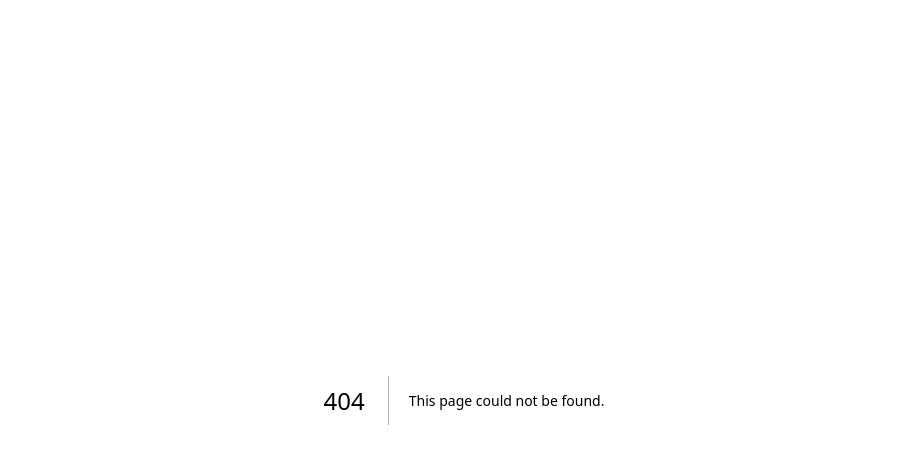
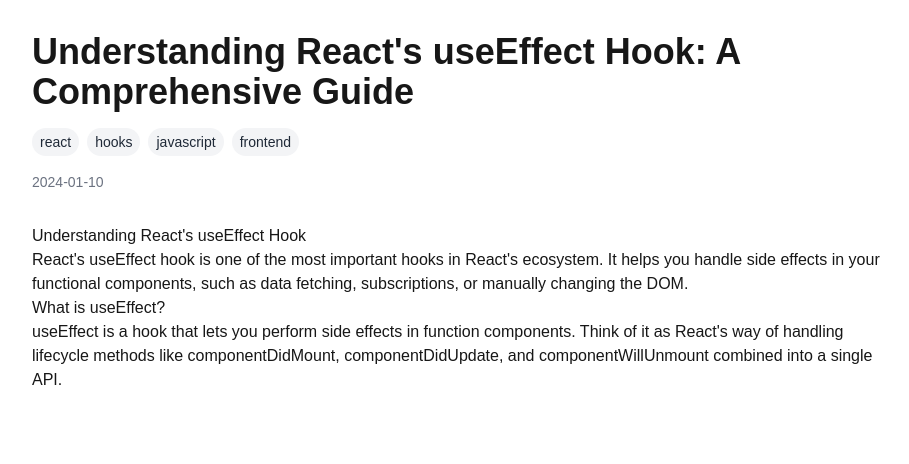
Before and after one commit to torqbit/msb, a Next.js app: page /posts/second-post in a window 1280 px wide. Before the commit this address had no page. Shown: the top 464 px of the page, without its empty margins (176-1085 px from the left). Built offline with nearby package versions, Linux system fonts and the light colour scheme.

Commit message:
added articles page on home page

```diff
--- a/package.json
+++ b/package.json
@@ -15,6 +15,7 @@
     "gray-matter": "^4.0.3",
     "lucide-react": "^0.484.0",
     "next": "14.2.23",
+    "next-mdx-remote": "^5.0.0",
     "react": "^18",
     "react-dom": "^18",
     "tailwind-merge": "^3.0.2",
--- a/src/components/portfolio/ArticleCard.tsx
+++ b/src/components/portfolio/ArticleCard.tsx
@@ -2,25 +2,30 @@
 import Link from "next/link";
 import { FC } from "react";
 
-const ArticleCard: FC<ArticleMetadata[]> = (articles) => {
+const ArticleCard: FC<{ articles: ArticleMetadata[] }> = ({ articles }) => {
   return (
-    <div className='max-w-4xl mx-auto px-4 py-8'>
-      <h1 className='text-4xl font-bold mb-8'>Blog Posts</h1>
-      <div className='space-y-8'>
+    <div className="max-w-4xl mx-auto px-4 py-8">
+      <h1 className="text-4xl font-bold mb-8">Articles</h1>
+      <div className="space-y-8">
         {articles.map((post) => (
-          <article key={post.slug} className='border rounded-lg p-6'>
+          <article key={post.slug} className="border rounded-lg p-6">
             <Link href={`/posts/${post.slug}`}>
-              <h2 className='text-2xl font-semibold mb-2'>{post.title}</h2>
+              <h2 className="text-2xl font-semibold mb-2">{post.title}</h2>
             </Link>
-            <p className='text-gray-600 mb-2'>{post.description}</p>
-            <div className='flex gap-2'>
+            <p className="text-gray-600 mb-2">{post.description}</p>
+            <div className="flex gap-2">
               {post.tags.map((tag) => (
-                <span key={tag} className='bg-gray-100 text-gray-800 px-2 py-1 rounded-full text-sm'>
+                <span
+                  key={tag}
+                  className="bg-gray-100 text-gray-800 px-2 py-1 rounded-full text-sm"
+                >
                   {tag}
                 </span>
               ))}
             </div>
-            <time className='text-sm text-gray-500 mt-2 block'>{new Date(post.date).toLocaleDateString()}</time>
+            <time className="text-sm text-gray-500 mt-2 block">
+              {post.date}
+            </time>
           </article>
         ))}
       </div>
--- a/src/lib/articles.ts
+++ b/src/lib/articles.ts
@@ -43,3 +43,15 @@
     }
   });
 }
+
+export function getArticleBySlug(slug: string) {
+  const fullPath = path.join(postsDirectory, `${slug}.md`);
+  const fileContents = fs.readFileSync(fullPath, "utf8");
+  const { data, content } = matter(fileContents);
+
+  return {
+    slug,
+    content,
+    ...(data as Omit<ArticleMetadata, "slug">),
+  };
+}
--- a/src/pages/index.tsx
+++ b/src/pages/index.tsx
@@ -1,11 +1,15 @@
-import Image from "next/image";
-import localFont from "next/font/local";
 import { Button } from "@/components/ui/button";
-
+import { ArticleMetadata, getAllArticles } from "@/lib/articles";
+import ArticleCard from "@/components/portfolio/ArticleCard";
+import { GetStaticProps } from "next";
 import { useSiteConfig } from "@/lib/useSiteConfig";
 import { useEffect } from "react";
 
-export default function Home() {
+interface HomeProps {
+  articles: ArticleMetadata[];
+}
+
+export default function Home({ articles }: HomeProps) {
   const { name } = useSiteConfig();
 
   useEffect(() => {
@@ -24,6 +28,17 @@
     <>
       <Button>Hello {name}</Button>
       <h1 className="m-auto w-24">Hello {name}</h1>
+      <ArticleCard articles={articles} />
     </>
   );
 }
+
+export const getStaticProps: GetStaticProps<HomeProps> = async () => {
+  const articles = getAllArticles();
+  console.log(articles);
+  return {
+    props: {
+      articles,
+    },
+  };
+};
--- /dev/null
+++ b/src/pages/posts/[slug].tsx
@@ -0,0 +1,65 @@
+import { GetStaticProps, GetStaticPaths } from "next";
+import { getAllArticles, getArticleBySlug } from "@/lib/articles";
+import { MDXRemote } from "next-mdx-remote";
+import { serialize } from "next-mdx-remote/serialize";
+
+interface PostProps {
+  post: {
+    slug: string;
+    title: string;
+    date: string;
+    description: string;
+    tags: string[];
+    content: any; // MDX content
+  };
+}
+
+export default function Post({ post }: PostProps) {
+  return (
+    <article className="max-w-4xl mx-auto px-4 py-8">
+      <h1 className="text-4xl font-bold mb-4">{post.title}</h1>
+      <div className="flex gap-2 mb-4">
+        {post.tags.map((tag) => (
+          <span
+            key={tag}
+            className="bg-gray-100 text-gray-800 px-2 py-1 rounded-full text-sm"
+          >
+            {tag}
+          </span>
+        ))}
+      </div>
+      <time className="text-sm text-gray-500 block mb-8">{post.date}</time>
+      <div className="prose prose-lg max-w-none">
+        <MDXRemote {...post.content} />
+      </div>
+    </article>
+  );
+}
+
+export const getStaticPaths: GetStaticPaths = async () => {
+  const posts = getAllArticles();
+
+  return {
+    paths: posts.map((post) => ({
+      params: {
+        slug: post.slug,
+      },
+    })),
+    fallback: false,
+  };
+};
+
+export const getStaticProps: GetStaticProps<PostProps> = async ({ params }) => {
+  const slug = params?.slug as string;
+  const post = getArticleBySlug(slug);
+  const mdxSource = await serialize(post.content);
+
+  return {
+    props: {
+      post: {
+        ...post,
+        content: mdxSource,
+      },
+    },
+  };
+};
--- /dev/null
+++ b/src/pages/posts/second-post.md
@@ -0,0 +1,15 @@
+---
+title: "Understanding React's useEffect Hook: A Comprehensive Guide"
+date: "2024-01-10"
+author: "Trae AI"
+description: "A deep dive into React's useEffect hook, exploring its usage, dependencies, cleanup, and best practices"
+tags: ["react", "hooks", "javascript", "frontend"]
+---
+
+# Understanding React's useEffect Hook
+
+React's useEffect hook is one of the most important hooks in React's ecosystem. It helps you handle side effects in your functional components, such as data fetching, subscriptions, or manually changing the DOM.
+
+## What is useEffect?
+
+useEffect is a hook that lets you perform side effects in function components. Think of it as React's way of handling lifecycle methods like componentDidMount, componentDidUpdate, and componentWillUnmount combined into a single API.
```
Also changed, not shown: 1 other file (tests, documents, lock files or other folders).
